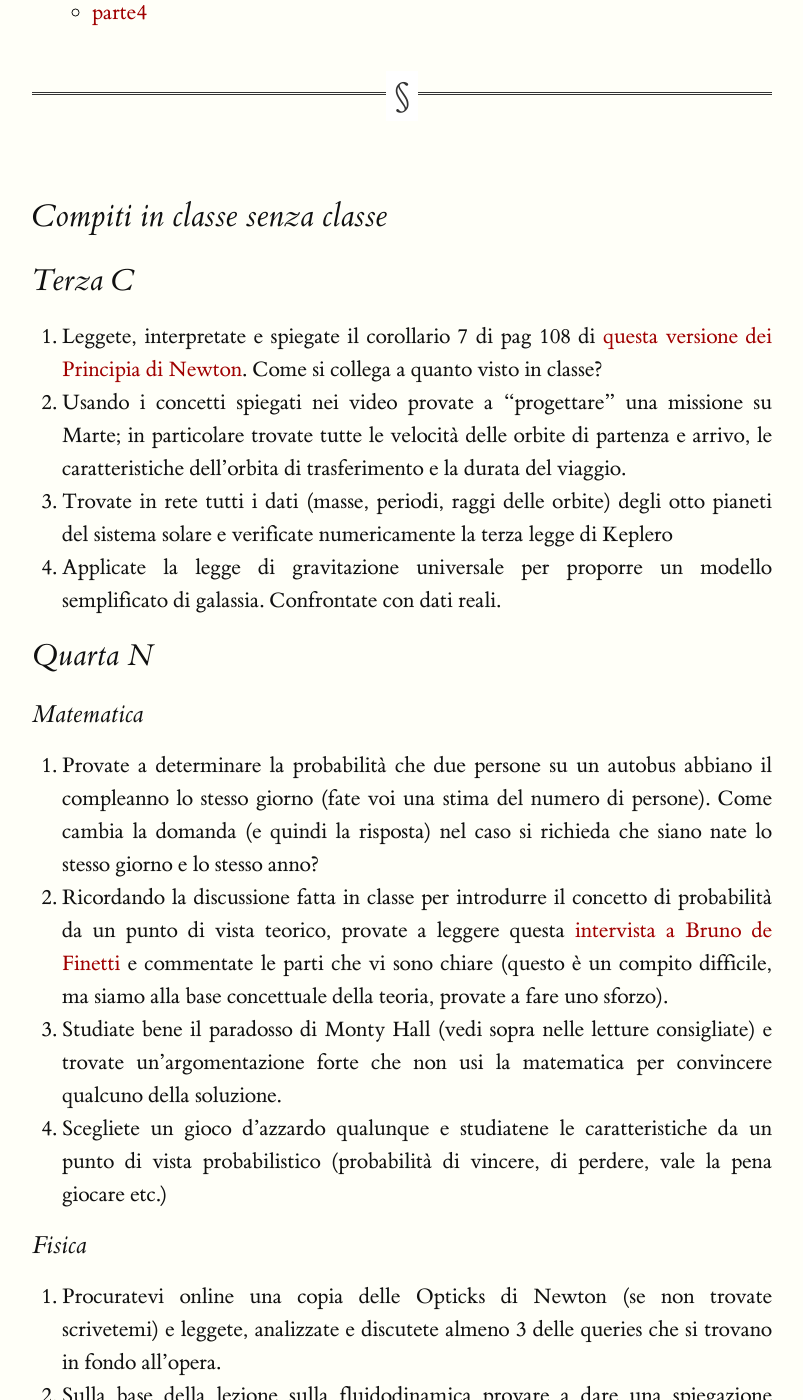
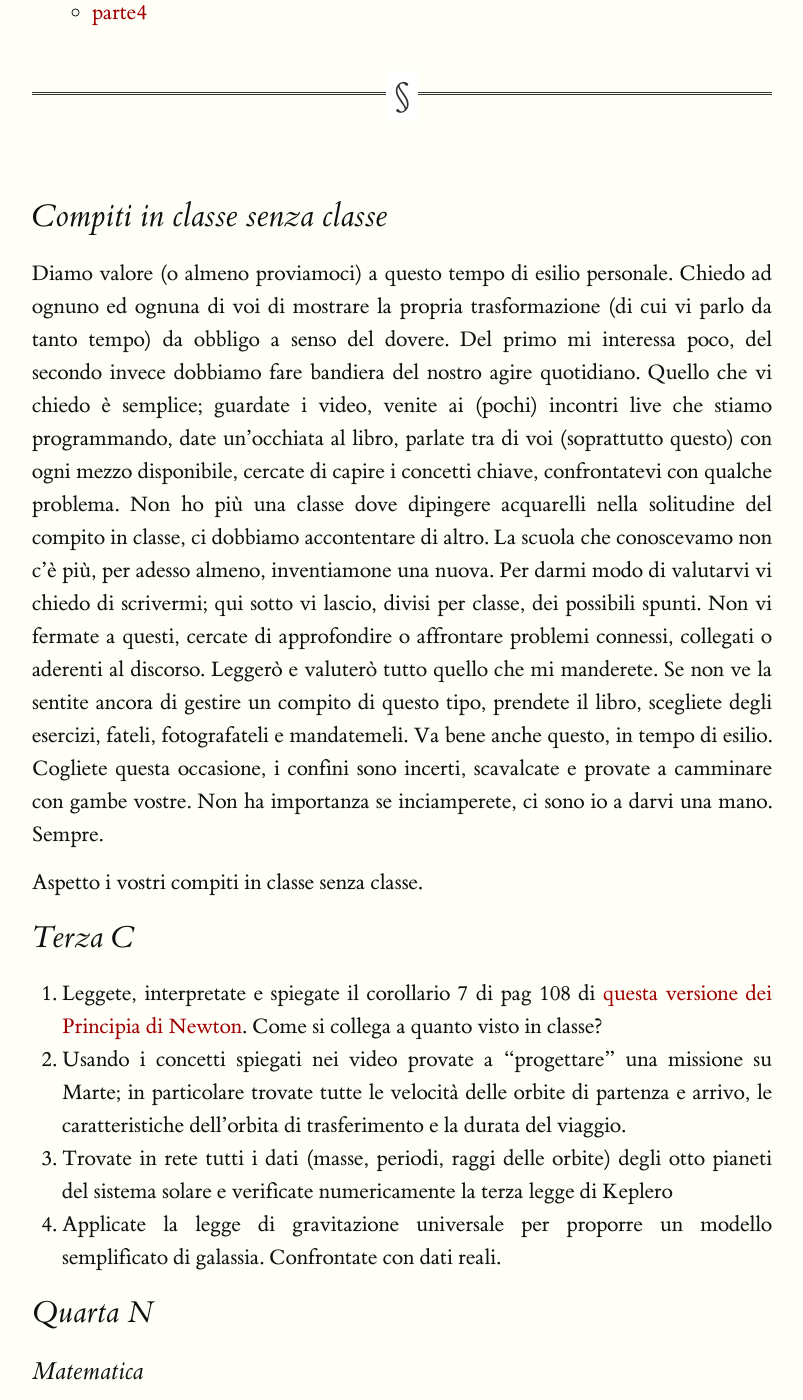
Before and after one commit to orporick/orporick.github.io, a Jekyll site: the page built from esilio.md, in a window 1280 px wide and 1400 px high, scrolled down 5411 px. Shown: the whole window, without its empty margins (238-1041 px from the left). Built offline with Jekyll 4.4.1, drawn with Linux system fonts in a browser that asks for light colours; nearby versions of some CDN libraries; formulas are drawn with MathJax 3.

Commit message:
Nuovo post

```diff
--- a/esilio.md
+++ b/esilio.md
@@ -183,6 +183,29 @@ differenziali, che però taglierò molto. Rimanete con le orecchie dritte.
 
 # Compiti in classe senza classe
 
+Diamo valore (o almeno proviamoci) a questo tempo di esilio personale. Chiedo ad
+ognuno ed ognuna di voi di mostrare la propria trasformazione (di cui vi parlo
+da tanto tempo) da obbligo a senso del dovere. Del primo mi interessa poco, del
+secondo invece dobbiamo fare bandiera del nostro agire quotidiano. Quello che vi
+chiedo è semplice; guardate i video, venite ai (pochi) incontri live che stiamo
+programmando, date un'occhiata al libro, parlate tra di voi (soprattutto questo)
+con ogni mezzo disponibile, cercate di capire i concetti chiave, confrontatevi
+con qualche problema. Non ho più una classe dove dipingere acquarelli nella
+solitudine del compito in classe, ci dobbiamo accontentare di altro. La scuola
+che conoscevamo non c'è più, per adesso almeno, inventiamone una nuova. Per
+darmi modo di valutarvi vi chiedo di scrivermi; qui sotto vi lascio, divisi per
+classe, dei possibili spunti. Non vi fermate a questi, cercate di approfondire o
+affrontare problemi connessi, collegati o aderenti al discorso. Leggerò e
+valuterò tutto quello che mi manderete. Se non ve la sentite ancora di gestire
+un compito di questo tipo, prendete il libro, scegliete degli esercizi, fateli,
+fotografateli e mandatemeli. Va bene anche questo, in tempo di esilio. Cogliete
+questa occasione, i confini sono incerti, scavalcate e provate a camminare con
+gambe vostre. Non ha importanza se inciamperete, ci sono io a darvi una mano.
+Sempre.
+
+Aspetto i vostri compiti in classe senza classe.
+
+
 ## Terza C
 1. Leggete, interpretate e spiegate il corollario 7 di pag 108 di [questa versione
     dei Principia di Newton](https://archive.org/details/IsaacNewtonPrincipiaEnglish1846/page/n113/mode/2up). Come si collega a quanto visto in classe?
```
